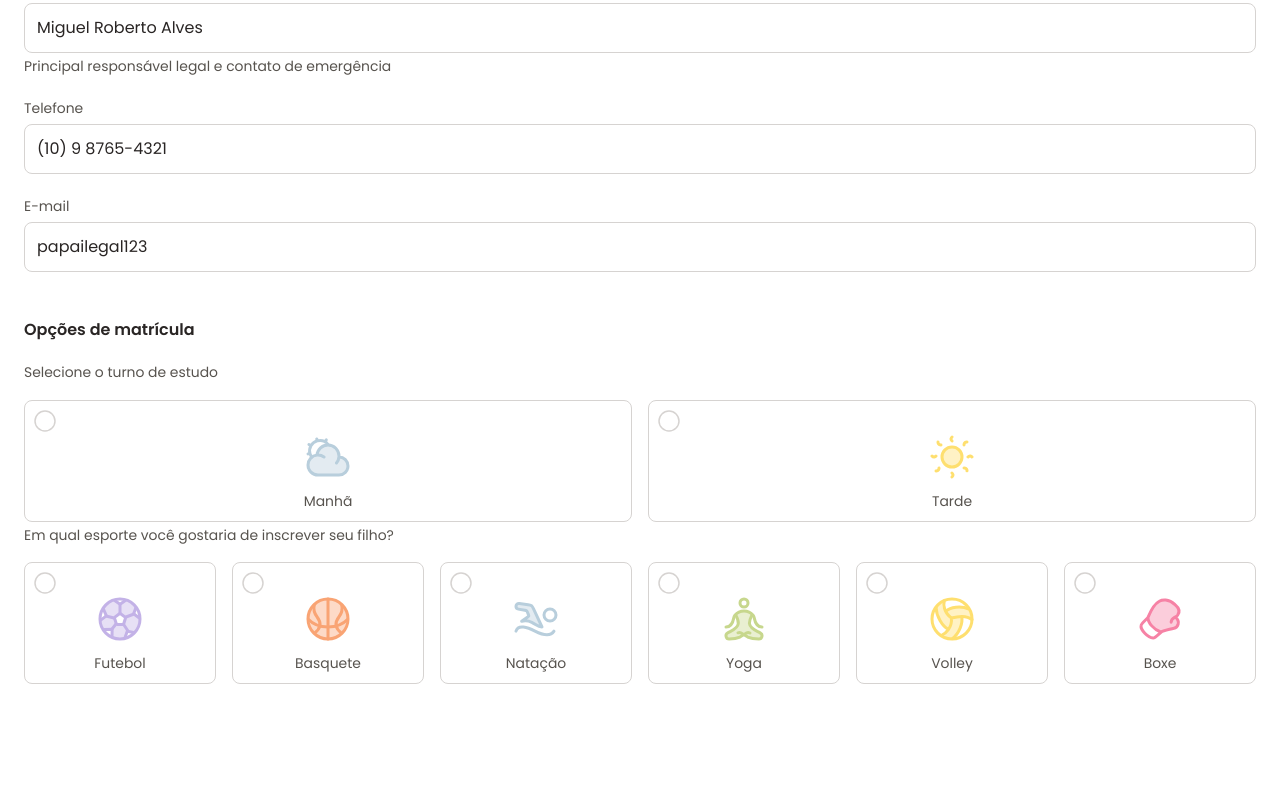
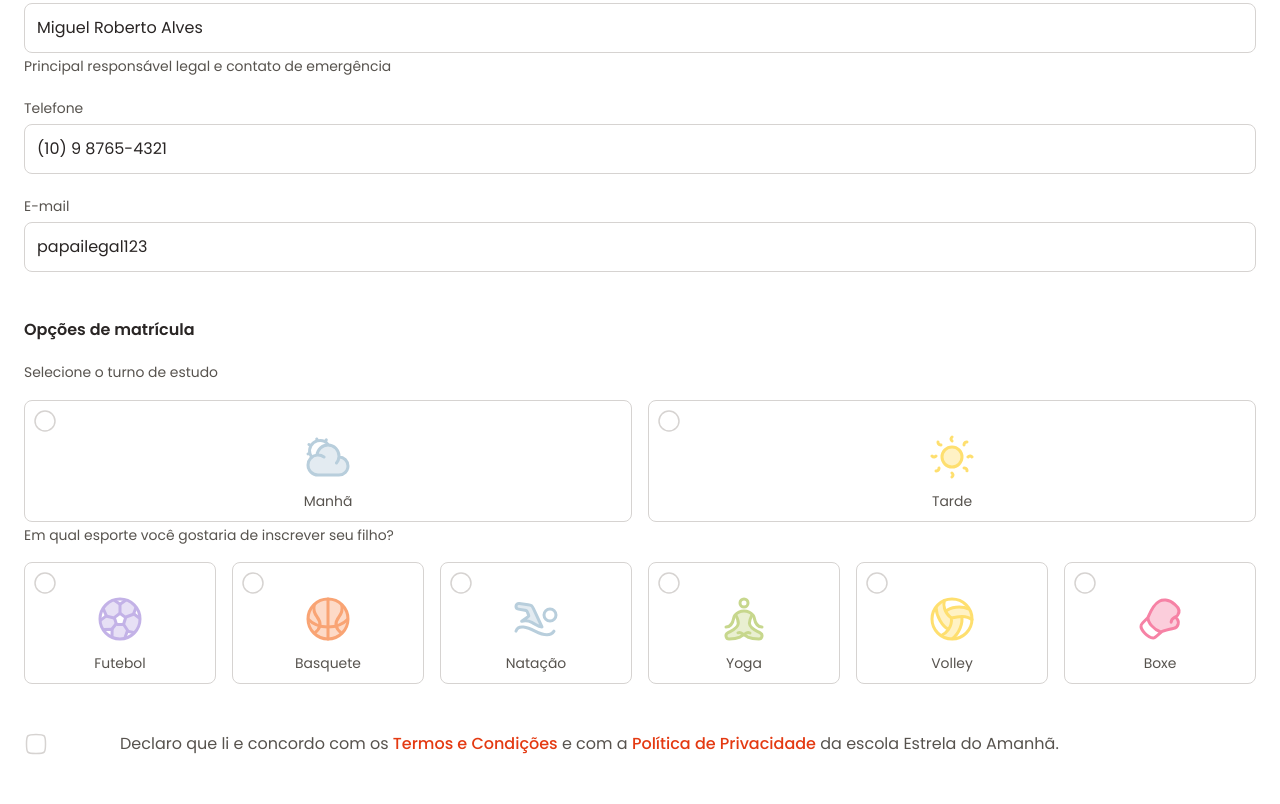
Before and after one commit to Deborah-Ferreira/estreladoamanha, a plain HTML site: page index.html in a window 1280 px wide. Shown: the part 2580-3384 px from the top of the page. Before the commit the page ends 3264 px from the top, so only its background shows below. Drawn offline with Linux system fonts and the light colour scheme.

Commit message:
Applying input checkbox

```diff
--- a/index.html
+++ b/index.html
@@ -175,6 +175,15 @@
                     </div>
                 </div>
             </fieldset>
+            <fieldset class="terms py-lg">
+                <div class="terms-wrapper">
+                <div class="checkbox-wrapper">
+                    <div class="checkbox-image"></div>
+                    <input type="checkbox" name="" id="">
+                </div>
+                    <p>Declaro que li e concordo com os <strong>Termos e Condições</strong> e com a <strong>Política de Privacidade</strong> da escola Estrela do Amanhã. </p>
+                </div>
+            </fieldset>
         </form>
     </div>
 </body>
--- /dev/null
+++ b/styles/fields/checkbox.css
@@ -0,0 +1,35 @@
+.terms-wrapper {
+    display: flex;
+    gap: .75rem;
+    align-items: flex-start;
+    margin-inline: 1.5rem;
+    & strong {
+        font-weight: 500;
+        color: var(--text-highlight);
+    }
+}
+.checkbox-wrapper {
+    position: relative;
+    width: 5.25rem;
+    & [type="checkbox"] {
+        all: unset;
+        position: absolute;
+        inset: 0;
+    }
+    .checkbox-image {
+        flex: 0 0 1.5rem;
+        height: 1.5rem;
+        background: url(../../assets/icons/checkbox.svg) no-repeat;
+
+    }
+    &:hover, &:focus-within {
+        & .checkbox-image {
+            flex: 0 0 1.5rem;
+            height: 1.5rem;
+            background-image: url(../../assets/icons/checkbox-hover.svg);
+        }
+    }
+    &:has(:checked) .checkbox-image{
+        background-image: url(../../assets/icons/checkbox-checked.svg);
+    }
+}
--- a/styles/index.css
+++ b/styles/index.css
@@ -5,3 +5,4 @@
 @import url(input.css);
 @import url(fields/droparea.css);
 @import url(fields/radio.css);
+@import url(fields/checkbox.css);
```
